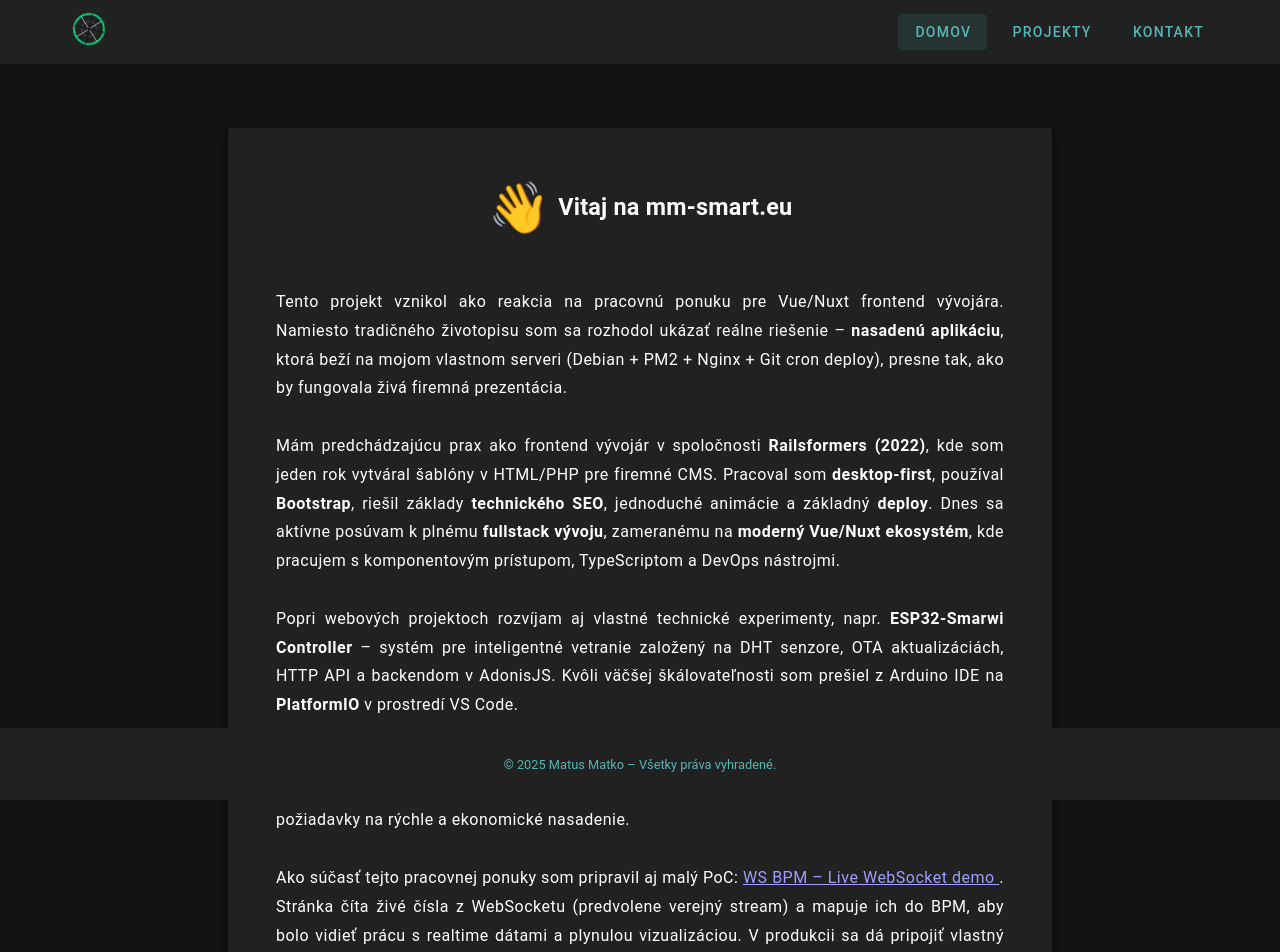
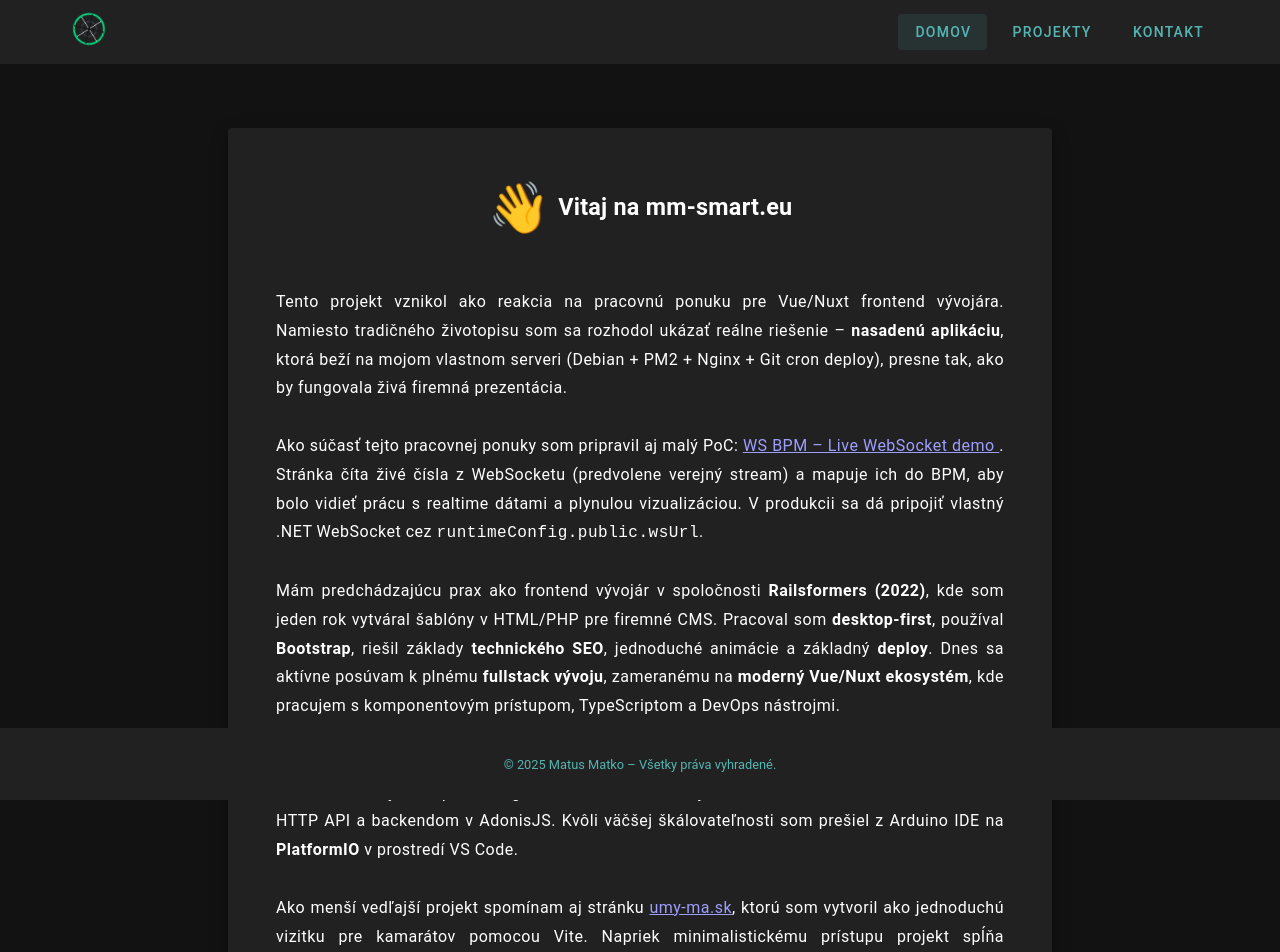
Before and after one commit to pampaliry/portfolio-nuxt, a Nuxt app: page / in a window 1280 px wide. Shown: the top 952 px of the page. Built offline with nearby package versions, Linux system fonts and the light colour scheme.

Commit message:
Build commit

```diff
--- a/pages/index.vue
+++ b/pages/index.vue
@@ -20,6 +20,16 @@
 
                 <br><br>
 
+                              Ako súčasť tejto pracovnej ponuky som pripravil aj malý PoC:
+                <NuxtLink to="/ws-bpm" aria-label="Prejsť na WS BPM – Live WebSocket demo">
+                  WS BPM – Live WebSocket demo
+                </NuxtLink>.
+                Stránka číta živé čísla z WebSocketu (predvolene verejný stream) a mapuje ich do BPM,
+                aby bolo vidieť prácu s realtime dátami a plynulou vizualizáciou.
+                V produkcii sa dá pripojiť vlastný .NET WebSocket cez <code>runtimeConfig.public.wsUrl</code>.
+
+                <br><br>
+
                 Mám predchádzajúcu prax ako frontend vývojár v spoločnosti <strong>Railsformers (2022)</strong>, kde som jeden rok vytváral šablóny v HTML/PHP pre firemné CMS.
                 Pracoval som <strong>desktop-first</strong>, používal <strong>Bootstrap</strong>, riešil základy <strong>technického SEO</strong>, jednoduché animácie a základný <strong>deploy</strong>.
                 Dnes sa aktívne posúvam k plnému <strong>fullstack vývoju</strong>, zameranému na <strong>moderný Vue/Nuxt ekosystém</strong>, kde pracujem s komponentovým prístupom, TypeScriptom a DevOps nástrojmi.
@@ -37,15 +47,6 @@
 
                 <br><br>
 
-                Ako súčasť tejto pracovnej ponuky som pripravil aj malý PoC:
-  <NuxtLink to="/ws-bpm" aria-label="Prejsť na WS BPM – Live WebSocket demo">
-    WS BPM – Live WebSocket demo
-  </NuxtLink>.
-  Stránka číta živé čísla z WebSocketu (predvolene verejný stream) a mapuje ich do BPM,
-  aby bolo vidieť prácu s realtime dátami a plynulou vizualizáciou.
-  V produkcii sa dá pripojiť vlastný .NET WebSocket cez <code>runtimeConfig.public.wsUrl</code>.
-
-                <br><br>
 
                 Mojím cieľom je aktívne pracovať na zmysluplných projektoch, ktoré mi umožnia ďalej rozvíjať svoje schopnosti ako fullstack developer,
                 pracovať s moderným frontendom, backendom, API architektúrou a prípadne aj integrovať IoT.
```
